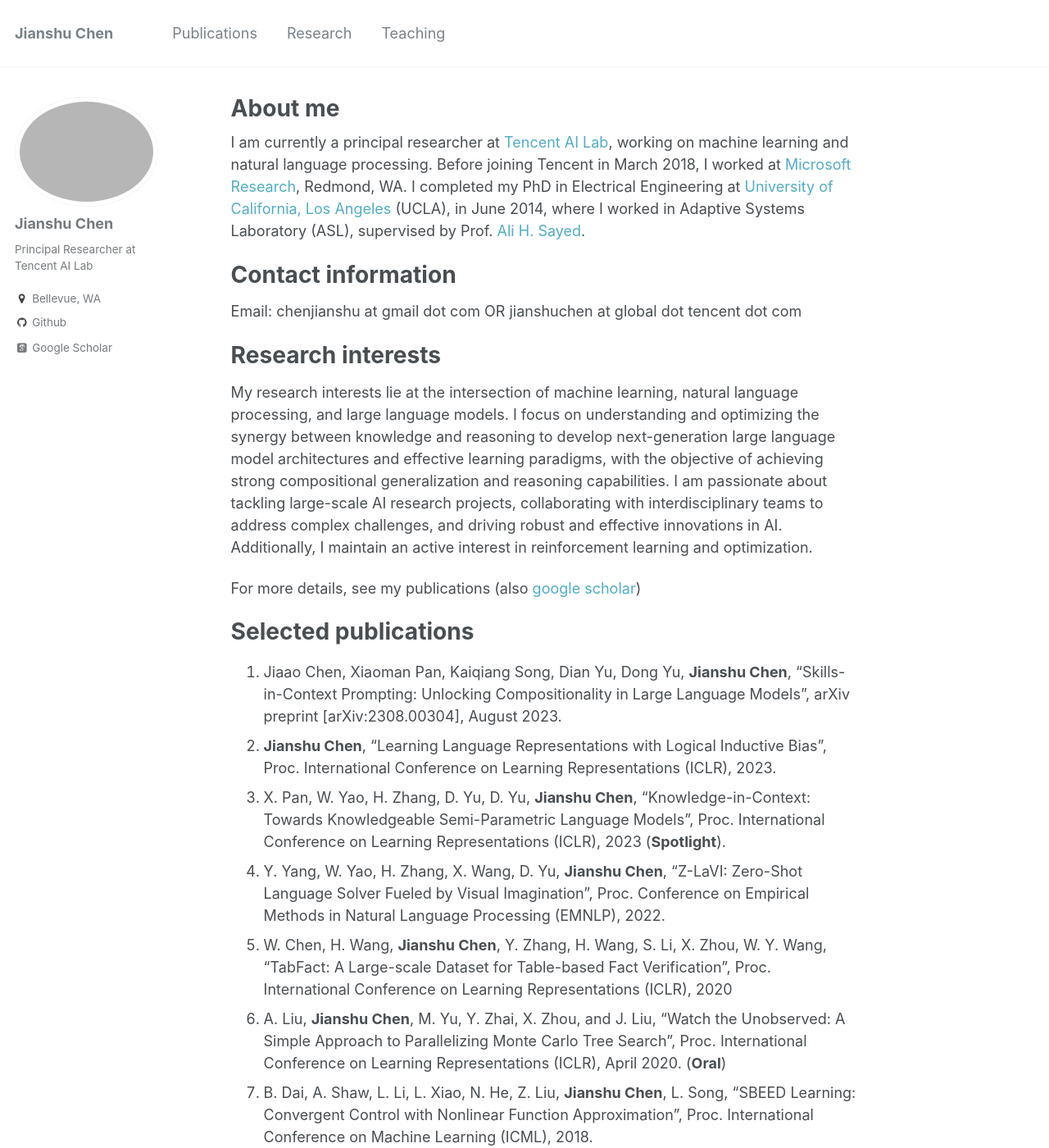
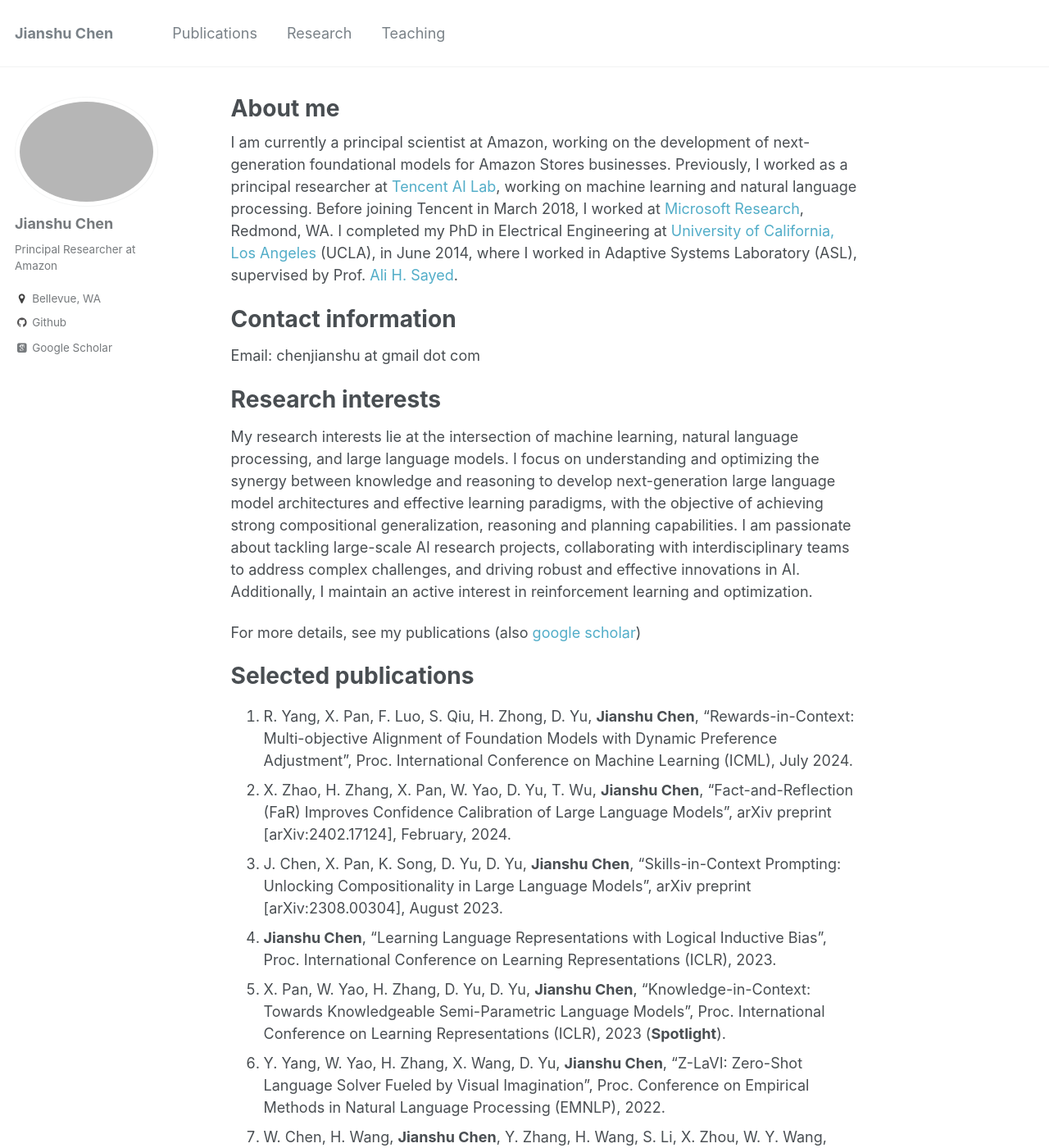
Before and after one commit to chenjianshu/chenjianshu.github.io, a Jekyll site: the page built from _pages/about.md, in a window 1280 px wide and 1400 px high. Shown: the whole window at 82% size. Built offline with Jekyll 4.4.1, drawn with Linux system fonts in a browser that asks for light colours; some web fonts are replaced.

Commit message:
update about and publication pages

```diff
--- a/_config.yml
+++ b/_config.yml
@@ -10,7 +10,7 @@ locale                   : "en-US"
 title                    : "Jianshu Chen"
 title_separator          : "-"
 name                     : &name "Jianshu Chen"
-description              : &description "Principal Researcher at Tencent AI Lab"
+description              : &description "Principal Scientist at Amazon"
 url                      : https://chenjianshu.github.io # the base hostname & protocol for your site e.g. "https://mmistakes.github.io"
 baseurl                  : "" # the subpath of your site, e.g. "/blog"
 repository               : "chenjianshu.github.io"
@@ -81,7 +81,7 @@ analytics:
 author:
   name             : "Jianshu Chen"
   avatar           : "profile.png"
-  bio              : "Principal Researcher at Tencent AI Lab"
+  bio              : "Principal Researcher at Amazon"
   location         : "Bellevue, WA"
   employer         :
   googlescholar    : "https://scholar.google.com/citations?user=jQeFWdoAAAAJ&hl=en"
--- a/_pages/about.md
+++ b/_pages/about.md
@@ -8,24 +8,26 @@ redirect_from:
   - /about.html
 ---
 
-I am currently a principal researcher at [Tencent AI Lab](https://ai.tencent.com/ailab/index.html), working on machine learning and natural language processing. Before joining Tencent in March 2018, I worked at [Microsoft Research](https://www.microsoft.com/en-us/research/lab/microsoft-research-ai/), Redmond, WA. I completed my PhD in Electrical Engineering at [University of California, Los Angeles](http://www.ucla.edu/) (UCLA), in June 2014, where I worked in Adaptive Systems Laboratory (ASL), supervised by Prof. [Ali H. Sayed](https://asl.epfl.ch/biography/).
+I am currently a principal scientist at Amazon, working on the development of next-generation foundational models for Amazon Stores businesses. Previously, I worked as a principal researcher at [Tencent AI Lab](https://ai.tencent.com/ailab/index.html), working on machine learning and natural language processing. Before joining Tencent in March 2018, I worked at [Microsoft Research](https://www.microsoft.com/en-us/research/lab/microsoft-research-ai/), Redmond, WA. I completed my PhD in Electrical Engineering at [University of California, Los Angeles](http://www.ucla.edu/) (UCLA), in June 2014, where I worked in Adaptive Systems Laboratory (ASL), supervised by Prof. [Ali H. Sayed](https://asl.epfl.ch/biography/).
 
 
 Contact information
 ======
-Email: chenjianshu at gmail dot com OR jianshuchen at global dot tencent dot com
+Email: chenjianshu at gmail dot com
 
 
 Research interests
 ======
-My research interests lie at the intersection of machine learning, natural language processing, and large language models. I focus on understanding and optimizing the synergy between knowledge and reasoning to develop next-generation large language model architectures and effective learning paradigms, with the objective of achieving strong compositional generalization and reasoning capabilities. I am passionate about tackling large-scale AI research projects, collaborating with interdisciplinary teams to address complex challenges, and driving robust and effective innovations in AI. Additionally, I maintain an active interest in reinforcement learning and optimization.
+My research interests lie at the intersection of machine learning, natural language processing, and large language models. I focus on understanding and optimizing the synergy between knowledge and reasoning to develop next-generation large language model architectures and effective learning paradigms, with the objective of achieving strong compositional generalization, reasoning and planning capabilities. I am passionate about tackling large-scale AI research projects, collaborating with interdisciplinary teams to address complex challenges, and driving robust and effective innovations in AI. Additionally, I maintain an active interest in reinforcement learning and optimization.
 
 For more details, see my publications (also [google scholar](https://scholar.google.com/citations?user=jQeFWdoAAAAJ&hl=en))
 
 
 Selected publications
 ======
-1. Jiaao Chen, Xiaoman Pan, Kaiqiang Song, Dian Yu, Dong Yu, **Jianshu Chen**, “Skills-in-Context Prompting: Unlocking Compositionality in Large Language Models”, arXiv preprint [arXiv:2308.00304], August 2023.
+1. R. Yang, X. Pan, F. Luo, S. Qiu, H. Zhong, D. Yu, **Jianshu Chen**, “Rewards-in-Context: Multi-objective Alignment of Foundation Models with Dynamic Preference Adjustment”, Proc. International Conference on Machine Learning (ICML), July 2024.
+1. X. Zhao, H. Zhang, X. Pan, W. Yao, D. Yu, T. Wu, **Jianshu Chen**, “Fact-and-Reflection (FaR) Improves Confidence Calibration of Large Language Models”,  arXiv preprint [arXiv:2402.17124], February, 2024.
+1. J. Chen, X. Pan, K. Song, D. Yu, D. Yu, **Jianshu Chen**, “Skills-in-Context Prompting: Unlocking Compositionality in Large Language Models”, arXiv preprint [arXiv:2308.00304], August 2023.
 1. **Jianshu Chen**, “Learning Language Representations with Logical Inductive Bias”, Proc. International Conference on Learning Representations (ICLR), 2023.
 1. X. Pan, W. Yao, H. Zhang, D. Yu, D. Yu, **Jianshu Chen**, “Knowledge-in-Context: Towards Knowledgeable Semi-Parametric Language Models”, Proc. International Conference on Learning Representations (ICLR), 2023 (**Spotlight**).
 1. Y. Yang, W. Yao, H. Zhang, X. Wang, D. Yu, **Jianshu Chen**, “Z-LaVI: Zero-Shot Language Solver Fueled by Visual Imagination”, Proc. Conference on Empirical Methods in Natural Language Processing (EMNLP), 2022.
```
Also changed, not shown: _pages/publications.md (+5 -0 lines).
